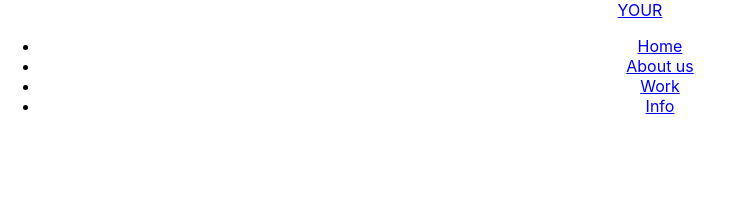
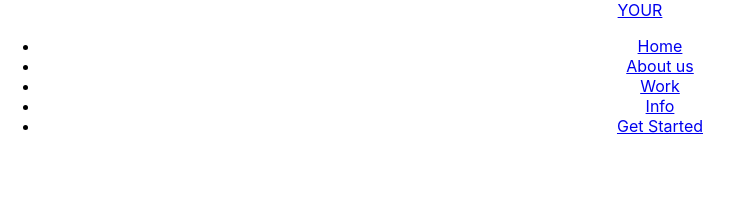
Before and after one commit to joaov1ct0r/react-cloud, a React (Create React App) app: page / in a window 1280 px wide. Shown: the top 206 px of the page, without its empty margins (0-742 px from the left). Built offline with nearby package versions, Linux system fonts and the light colour scheme.

Commit message:
elemento li a start criado dentro de ul em nav em app.js

```diff
--- a/src/App.js
+++ b/src/App.js
@@ -22,6 +22,10 @@ function App() {
                     <li>
                         <a href="#info">Info</a>
                     </li>
+
+                    <li>
+                        <a href="#start">Get Started</a>
+                    </li>
                 </ul>
             </nav>
         </div>
```
